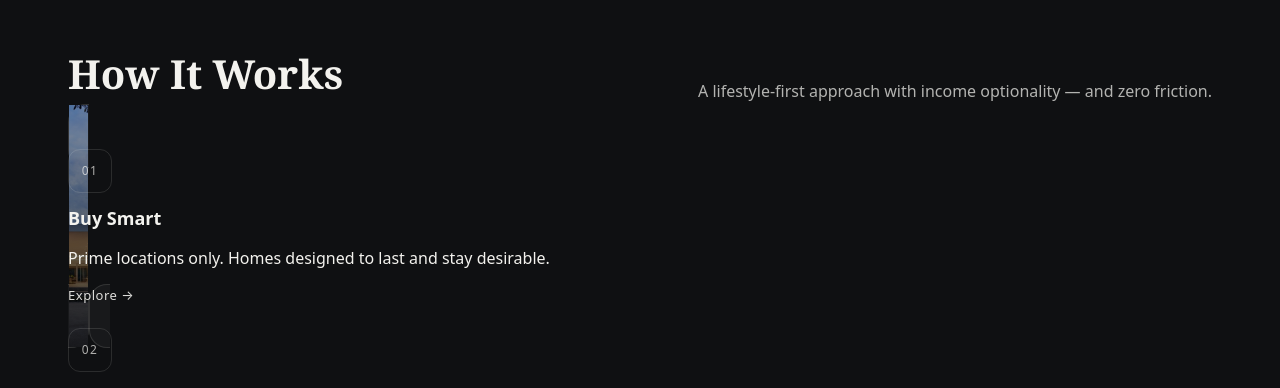
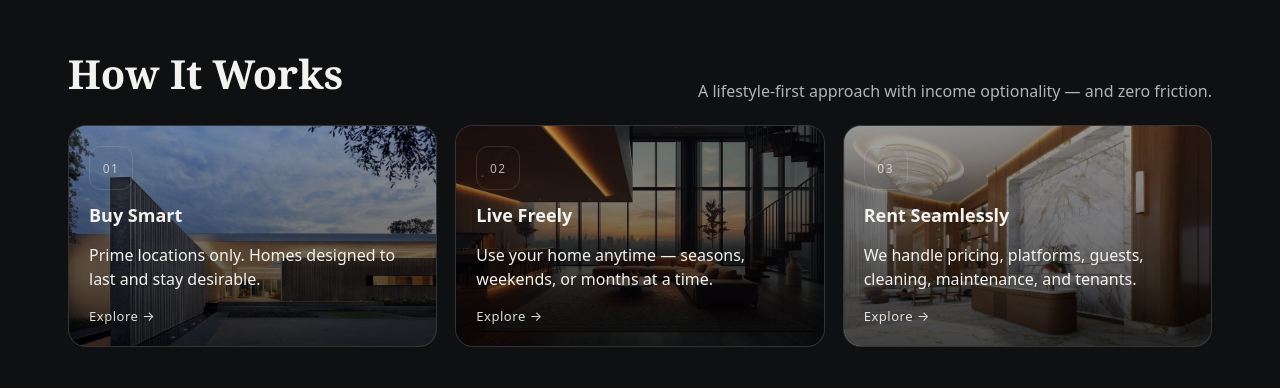
Before and after one commit to studerandstuder-sketch/studer-realty, a Next.js app: page / in a window 1280 px wide. Shown: the part 1500-1888 px from the top of the page. Built offline with nearby package versions, Linux system fonts and the light colour scheme.

Commit message:
Add files via upload

```diff
--- a/src/pages/index.tsx
+++ b/src/pages/index.tsx
@@ -246,6 +246,10 @@ export default function HomePage() {
         A lifestyle-first approach with income optionality — and zero friction.
       </p>
     </div>
+
+    {/* 🔽 THIS WAS MISSING */}
+    <div className="cards3">
+
       <a className="card cardBuy" href="/buy-smart">
         <div className="cardBg" aria-hidden="true" />
         <div className="cardIcon" aria-hidden="true">01</div>
@@ -254,7 +258,6 @@ export default function HomePage() {
         <div className="homeCta">Explore →</div>
       </a>
 
-
       <a className="card cardLive" href="/live-freely">
         <div className="cardBg" aria-hidden="true" />
         <div className="cardIcon" aria-hidden="true">02</div>
@@ -262,7 +265,6 @@ export default function HomePage() {
         <p>Use your home anytime — seasons, weekends, or months at a time.</p>
         <div className="homeCta">Explore →</div>
       </a>
-
 
       <a className="card cardRent" href="/rent-seamlessly">
         <div className="cardBg" aria-hidden="true" />
@@ -273,7 +275,9 @@ export default function HomePage() {
       </a>
 
     </div>
+  </div>
 </section>
+
 
       <section className="section">
         <div className="container">
```
Lines whose indentation alone changed are shown as unchanged.
